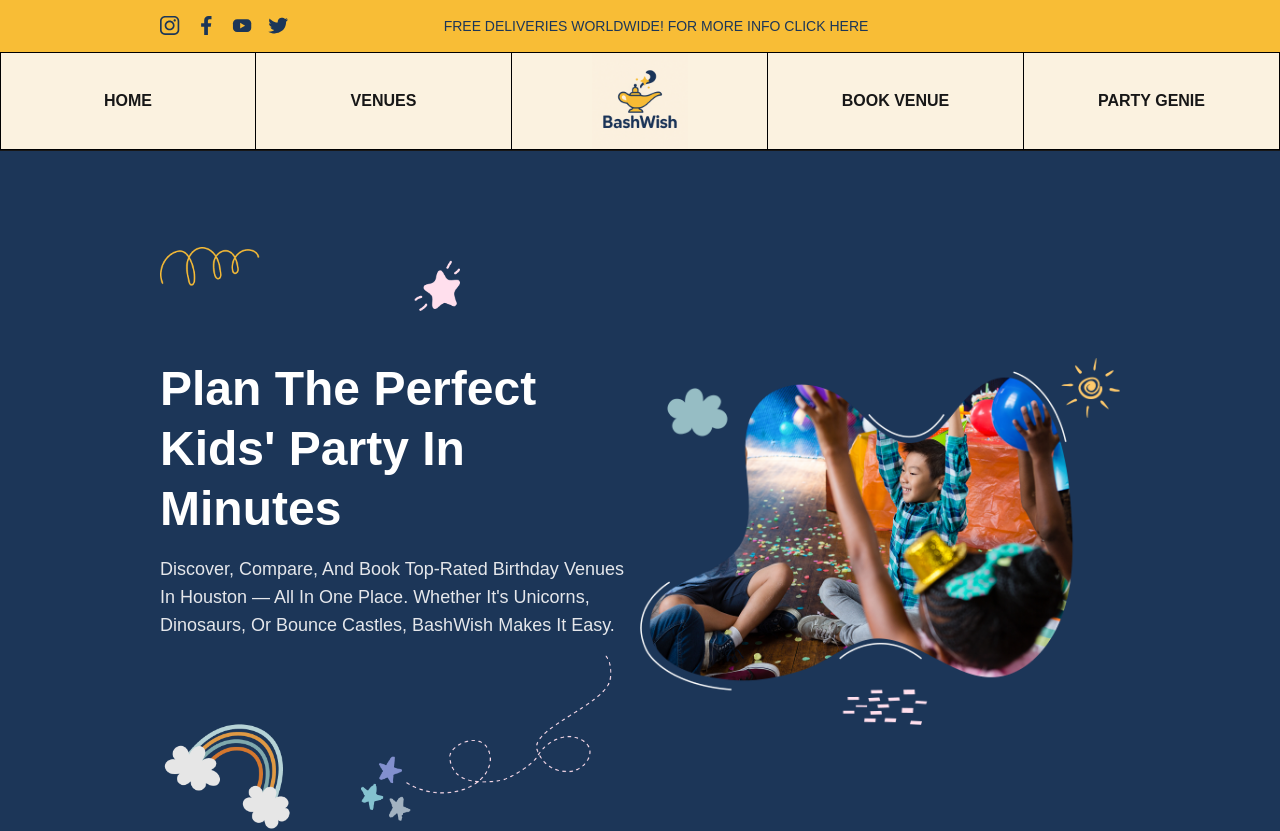
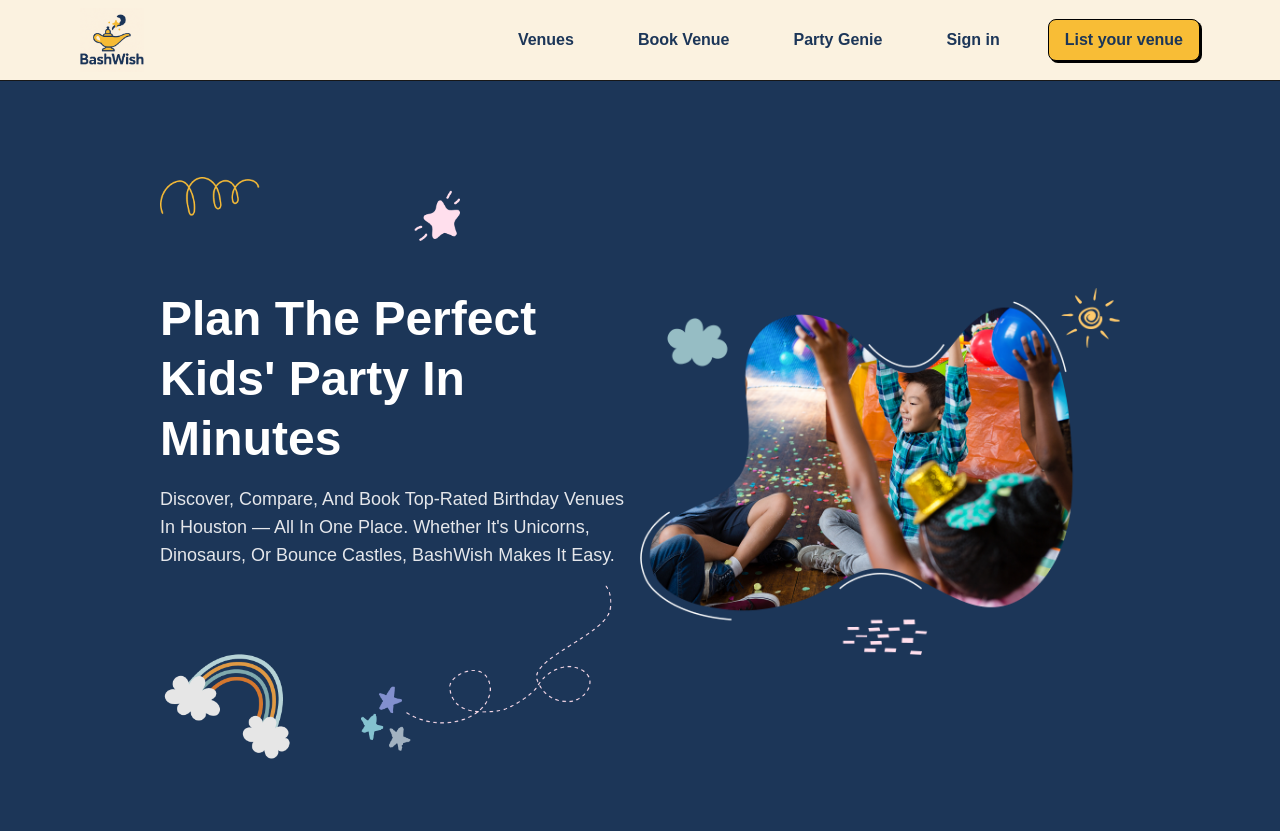
Before and after one commit to DavidPM0/web-kids, a Next.js app: page / in a window 1280 px wide. Shown: the top 831 px of the page. Built offline with nearby package versions, Linux system fonts and the light colour scheme; a web font is replaced by a local one.

Commit message:
Franchesco nav 2

```diff
--- a/src/components/Header.tsx
+++ b/src/components/Header.tsx
@@ -1,17 +1,21 @@
 // src/components/Header.tsx
-'use client';
+"use client";
 
-import Link from 'next/link';
+import Link from "next/link";
 
 export default function Header() {
   return (
     <header className="border-b">
-      {/* Top Bar */}
-      <div className="bg-[#F8BD36] text-[#1C3658] text-sm px-40 py-4 flex items-center justify-between">
-        {/* Social Icons */}
+      {/*  TODO: Manteniendo por mientras Top Bar Amarilla */}
+      {/* <div className="bg-[#F8BD36] text-[#1C3658] text-sm px-6 md:px-12 lg:px-20 py-4 flex items-center justify-between">
+
         <div className="flex items-center space-x-4">
           <a href="#" aria-label="Instagram">
-            <img src="/icons/instagram.svg" alt="Instagram" className="h-5 w-5" />
+            <img
+              src="/icons/instagram.svg"
+              alt="Instagram"
+              className="h-5 w-5"
+            />
           </a>
           <a href="#" aria-label="Facebook">
             <img src="/icons/facebook.svg" alt="Facebook" className="h-5 w-5" />
@@ -24,50 +28,72 @@ export default function Header() {
           </a>
         </div>
 
-        {/* Centered Message */}
+
         <div className="text-center flex-1">
-          <span className="font-medium">FREE DELIVERIES WORLDWIDE! FOR MORE INFO CLICK HERE</span>
+          <span className="font-medium">
+            FREE DELIVERIES WORLDWIDE! FOR MORE INFO CLICK HERE
+          </span>
         </div>
 
-        {/* Spacer to balance layout */}
+
         <div className="w-24" />
-      </div>
+      </div> */}
 
-      {/* Main Navigation */}
-      <nav className="bg-[#FBF2E0] border-t border-b border-black">
-        <div className="grid grid-cols-5 text-center">
+      {/* Main Navigation - Estilo Expedia */}
+      <nav className="bg-[#FBF2E0] px-6 md:px-12 lg:px-20">
+        <div className="flex items-center justify-between h-20">
+          {/* Logo a la izquierda */}
+          <Link href="/" className="flex items-center">
+            <img
+              src="/logo-cortado.png"
+              alt="BashWish"
+              className="h-16 w-auto"
+            />
+          </Link>
+
+          {/* Navegación principal a la derecha */}
+          <div className="hidden md:flex items-center space-x-8">
             <Link
-            href="/"
-            className="py-4 border-r border-l border-black hover:bg-[#F8BD36] font-semibold flex items-center justify-center"
+              href="/venues"
+              className="text-[#1C3658] font-semibold hover:text-[#F8BD36] transition-colors px-4 py-2 rounded-lg hover:bg-[#F8BD36]/10"
             >
-            HOME
+              Venues
             </Link>
 
             <Link
-            href="/venues"
-            className="py-4 border-r border-black hover:bg-[#F8BD36] font-semibold flex items-center justify-center"
+              href="/book-venue"
+              className="text-[#1C3658] font-semibold hover:text-[#F8BD36] transition-colors px-4 py-2 rounded-lg hover:bg-[#F8BD36]/10"
             >
-            VENUES
-          </Link>
-
-          {/* Center Logo */}
-          <div className="border-r border-black flex flex-col items-center justify-center">
-            <img src="/logo.png" alt="BashWish" className="h-24 w-auto" />
-          </div>
-
-          <Link
-            href="/book-venue"
-            className="py-4 border-r border-black hover:bg-[#F8BD36] font-semibold flex items-center justify-center"
-          >
-            BOOK VENUE
+              Book Venue
             </Link>
 
             <Link
               href="/party-genie"
-            className="py-4 border-r border-black hover:bg-[#F8BD36] font-semibold flex items-center justify-center"
+              className="text-[#1C3658] font-semibold hover:text-[#F8BD36] transition-colors px-4 py-2 rounded-lg hover:bg-[#F8BD36]/10"
             >
-            PARTY GENIE
+              Party Genie
             </Link>
+
+            <Link
+              href="/login"
+              className="text-[#1C3658] font-semibold hover:text-[#F8BD36] transition-colors px-4 py-2 rounded-lg hover:bg-[#F8BD36]/10"
+            >
+              Sign in
+            </Link>
+
+            {/* Botón List your property al estilo Expedia */}
+            <Link
+              href="/list-property"
+              className="bg-[#F8BD36] text-[#1C3658] font-semibold px-4 py-2 rounded-lg border border-[#000000] shadow-[2px_2px_0_#000000] hover:bg-[#f7a600] transition-colors"
+            >
+              List your venue
+            </Link>
+          </div>
+
+          {/* Menú móvil - placeholder */}
+          <div className="md:hidden">
+            <button className="text-[#1C3658] font-semibold">☰</button>
+          </div>
         </div>
       </nav>
     </header>
```
Also changed, not shown: public/logo-cortado.png (added). Lines whose indentation alone changed are shown as unchanged.
